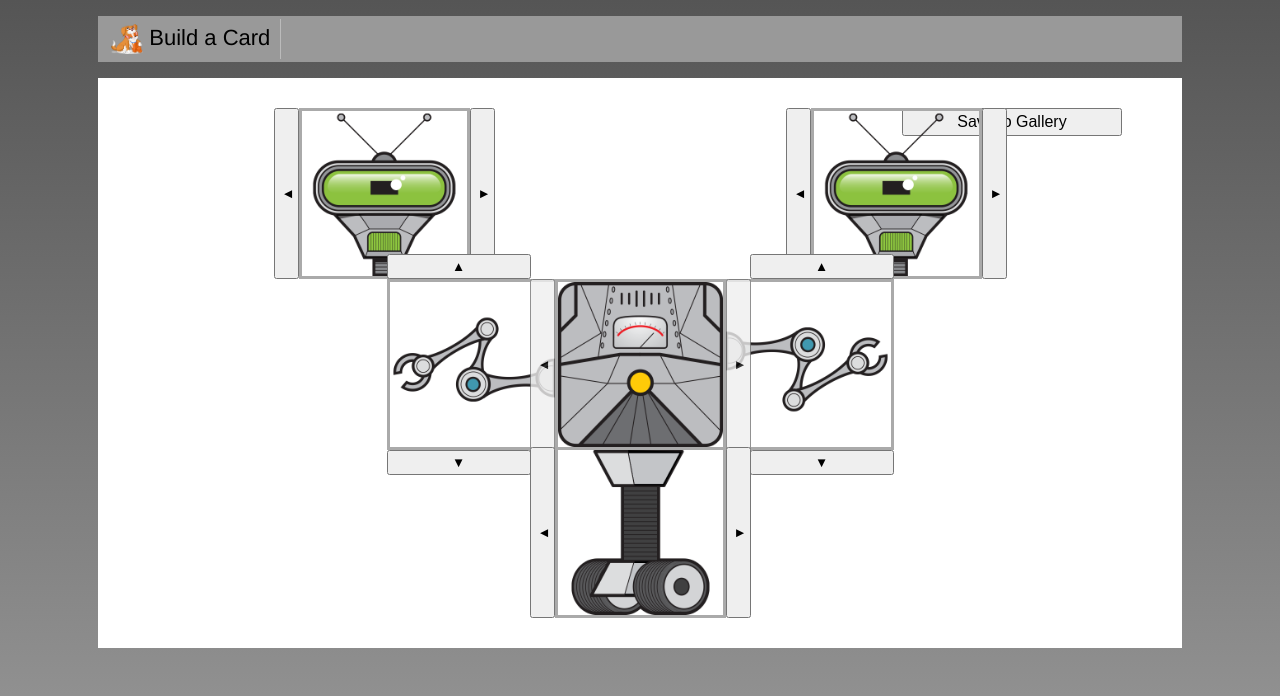
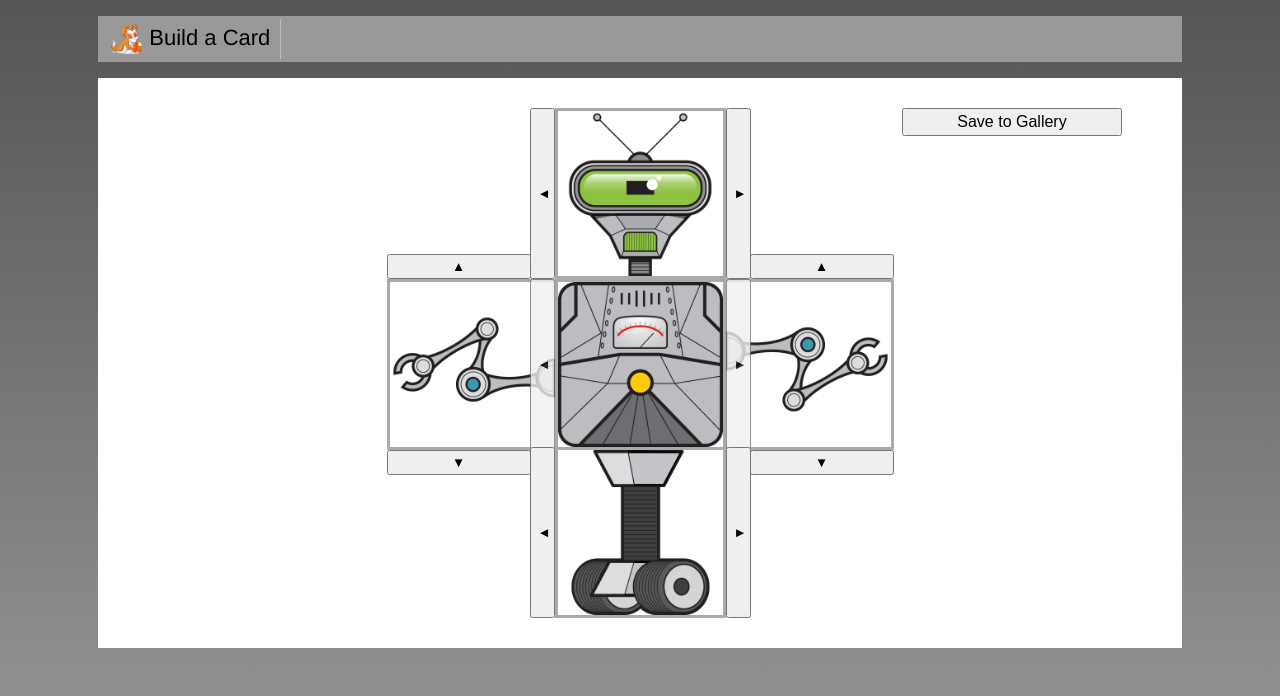
Before and after one commit to deanagan/planning-board-backend, a Vue app: page / in a window 1280 px wide. Shown: the top 696 px of the page. Built offline with nearby package versions, Linux system fonts and the light colour scheme.

Commit message:
Replace head to now use part selector

```diff
--- a/src/core/CardBuilder.vue
+++ b/src/core/CardBuilder.vue
@@ -10,11 +10,11 @@
       </div> -->
       <PartSelector :parts="builtCard.getBodyParts().heads" />
       <!-- <div class="top part" :style="[headBorderStyle]"> will use class styling instead -->
-      <div :class="[saleBorderClass, 'top', 'part']">
+      <!-- <div :class="[saleBorderClass, 'part']">
         <img :src="buildSource.head.src" title="head" />
         <button @click="selectPrevHead()" class="prev-selector">&#9668;</button>
         <button @click="selectNextHead()" class="next-selector">&#9658;</button>
-      </div>
+      </div> -->
     </div>
     <div class="middle-row">
       <div class="left part">
```
